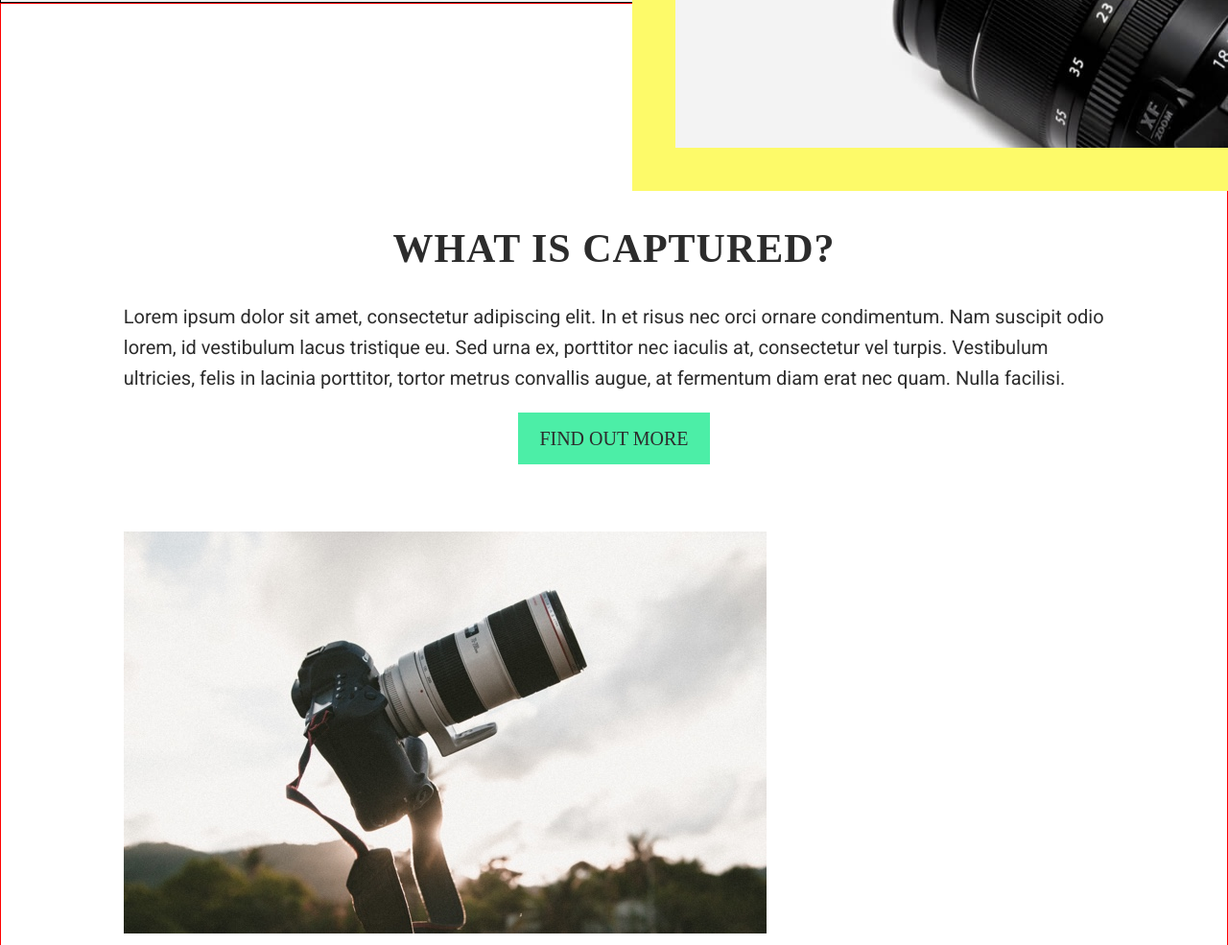
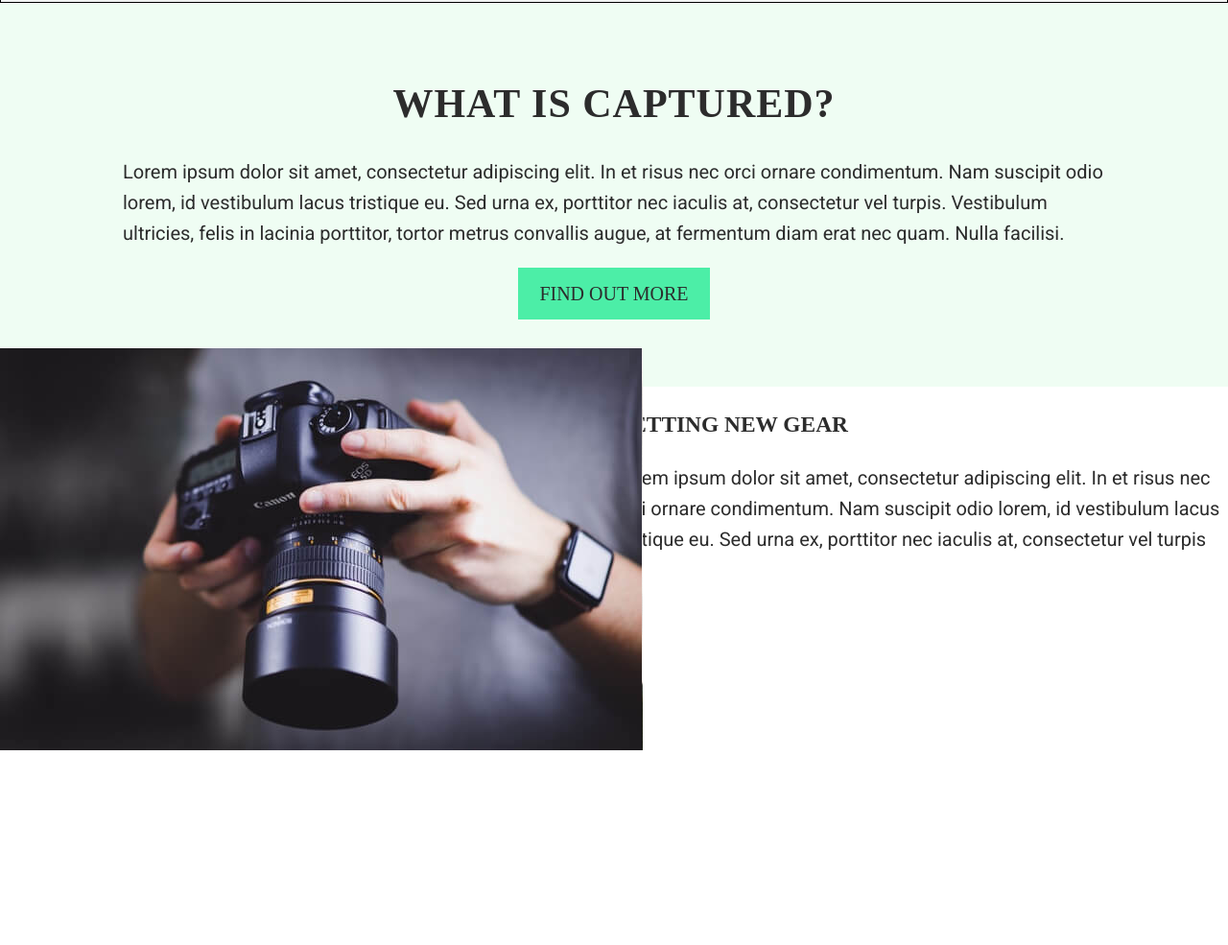
Before and after one commit to aubreykazdan/aubreyKazdanProjectOne, a plain HTML site: page index.html in a window 1280 px wide. Shown: the part 637-1622 px from the top of the page at 96% size. Drawn offline with Linux system fonts and the light colour scheme; a web font is replaced by a local one.

Commit message:
grid halfway done

```diff
--- a/index.html
+++ b/index.html
@@ -32,16 +32,18 @@
 
     <main>
         <!-- First section of ABOUT -->
-        <section class="wrapper aboutPartOne">
-            <h2>What is captured?</h2>
-            <p>Lorem ipsum dolor sit amet, consectetur adipiscing elit. In et risus nec orci ornare condimentum. Nam suscipit odio lorem, id vestibulum lacus tristique eu. Sed urna ex, porttitor nec iaculis at, consectetur vel turpis. Vestibulum ultricies, felis in lacinia porttitor, tortor metrus convallis augue, at fermentum diam erat nec quam. Nulla facilisi.</p>
-            <a class="button" href="">Find out more</a>
+        <section class="aboutPartOne">
+            <div class="wrapper flexContainerAbout">
+                <h2>What is captured?</h2>
+                <p>Lorem ipsum dolor sit amet, consectetur adipiscing elit. In et risus nec orci ornare condimentum. Nam suscipit odio lorem, id vestibulum lacus tristique eu. Sed urna ex, porttitor nec iaculis at, consectetur vel turpis. Vestibulum ultricies, felis in lacinia porttitor, tortor metrus convallis augue, at fermentum diam erat nec quam. Nulla facilisi.</p>
+                <a class="button" href="">Find out more</a>
+            </div>
         </section>
 
         <!-- Second section of ABOUT -->
-        <section class="aboutSection">
-            <div class="wrapper gridContainer">
-                <div class="imgContainer1">
+        <section class="aboutPartTwo">
+            <div class="wrapper gridContainerAbout">
+                <div class="aboutImageOne">
                     <img class="unlockSkillsImg" src="./assets/left-image.jpg" alt="a picture of a DSLR camera behind held up to the sky">
                 </div>
 
@@ -55,7 +57,7 @@
                     <p>Lorem ipsum dolor sit amet, consectetur adipiscing elit. In et risus nec orci ornare condimentum. Nam suscipit odio lorem, id vestibulum lacus tristique eu. Sed urna ex, porttitor nec iaculis at, consectetur vel turpis</p>
                 </div>
 
-                <div class="imgContainer2">
+                <div class="aboutImageTwo">
                     <img class="gettingNewGearImg" src="./assets/right-image.jpg" alt="a black DSLR camera in someone's hands">
                 </div>
             </div>
--- a/styles/sass/partials/_images.scss
+++ b/styles/sass/partials/_images.scss
@@ -3,13 +3,16 @@ header {
     background-size: cover;
     background-color: $backgroundColorOne;
     background-repeat: no-repeat;
-    background-position: center center;
+    background-position: 10% 45%;
     max-height: 750px;
+    height: 80vh;
+    // JUST TO SEE THE DIMENSIONS
+    border: 1px solid black;
 }
 
 .headerImageRight {
     position: absolute;
-    bottom: 0;
+    bottom: 34%;
     right: 0;
     max-width: 600px;
     width: 45%
--- a/styles/sass/partials/_mixins.scss
+++ b/styles/sass/partials/_mixins.scss
@@ -3,3 +3,8 @@
     line-height: $line-height;
     color: $font-color;
 }
+
+@mixin makeGrid($grid-columns, $grid-rows) {
+    grid-template-columns: $grid-columns;
+    grid-template-rows: $grid-rows;
+}
--- a/styles/sass/partials/_typography.scss
+++ b/styles/sass/partials/_typography.scss
@@ -21,7 +21,6 @@ button {
 }
 
 .wrapper {
-
     // border: 2px dotted blue;
     max-width: 1280px;
     margin: 0 auto;
@@ -31,13 +30,6 @@ button {
 
 // SET STYLING FOR TITLE ELEMENTS
 
-
-// FLEXBOX THE H1
-header {
-    height: 80vh;
-    // JUST TO SEE THE DIMENSIONS
-    border: 1px solid black;
-}
 
 .headerContainer {
     display: flex;
@@ -90,20 +82,19 @@ p {
     font-family: $secondaryFont;
 }
 
-// WHAT IS CAPTURED SECTION
-
-// JUST TO SEE THE DIMENSIONS
-main {
-    border: 1px solid red;
-}
+// ABOUT PART ONE - WHAT IS CAPTURED SECTION
 
 .aboutPartOne {
     height: 50vh;
+    background: $backgroundColorTwo;
+    display: flex;
+}
+
+.flexContainerAbout {
     display: flex;
     flex-direction: column;
     justify-content: center;
     align-items: center;
-    margin-top: 15rem;
 }
 
 
@@ -111,9 +102,9 @@ main {
     font-family: $primaryFont;
     @include fontStyles(2rem, 32px);
     border: 1px solid transparent;
+    background: $buttonsNavLogosColor;
     padding: 1rem;
     width: 20rem;
-    background: $buttonsNavLogosColor;
     text-decoration: none;
     text-align: center;
 }
@@ -124,3 +115,26 @@ main {
 }
 
 // SKILLS + GEAR SECTIONS
+
+// SET THE CONTAINER FOR GRID
+.aboutPartTwo {
+    height: 80vh;
+    position: relative;
+}
+
+// SET THE 4 X 4 GRID
+.gridContainerAbout {
+    height: 100%;
+    width: 100%;
+    display: grid;
+    grid-template-columns: repeat(2, 1fr);
+    grid-template-rows: repeat(2, 1fr);
+}
+
+.aboutImageOne,
+.aboutImageTwo {
+    position: absolute;
+    left: 0%;
+    top: -40px;
+    width: 40%;
+}
```
Also changed, not shown: styles/styles.css.
